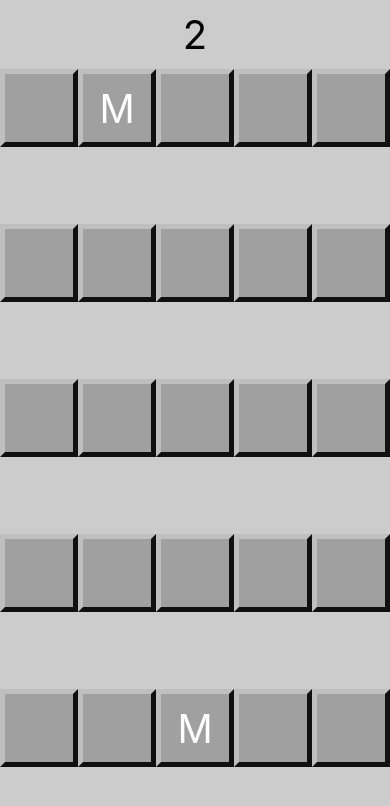
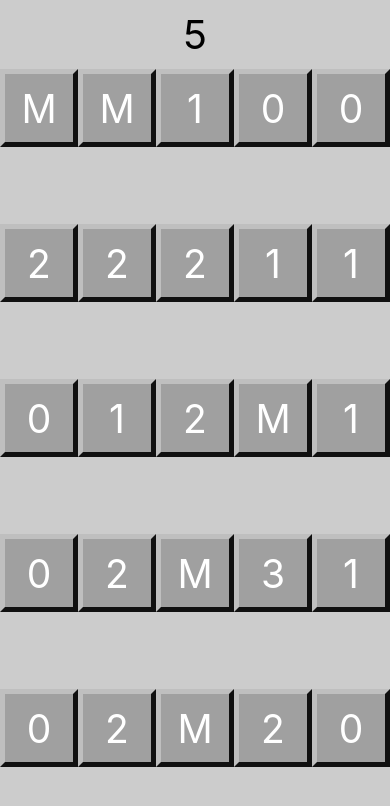
Before and after one commit to EmployingDGC/minesweeper_react_native, a React Native app: screen / in a window 390 px wide. Shown: the top 806 px of the page. Built offline with nearby package versions, Linux system fonts and the light colour scheme.

Commit message:
Update Main
Implemented the fill on minesweeper

```diff
--- a/src/App.js
+++ b/src/App.js
@@ -16,7 +16,7 @@ class App extends React.Component {
         }
 
         this.properts = {
-            mines: 2,
+            mines: 5,
             rows: 5,
             columns: 5,
         }
--- a/src/components/Main/index.js
+++ b/src/components/Main/index.js
@@ -41,7 +41,6 @@ class Main extends React.Component {
 
         for (let i = 0; i < qtyMines; i++) {
             const random = parseInt(Math.random() * qtyCell);
-            // const random = 5;
 
             if (posMines.includes(random)) {
                 i -= 1;
@@ -90,16 +89,24 @@ class Main extends React.Component {
         }
 
         for (let i = 0; i < qtyCell; i++) {
-
+            allCell.push(0);
         }
 
-        console.log(`\n\n\t${qtyCell}\n\t${posMines}\n\t${countAux}\n\t${posMinesCount}\n\n`);
+        for (let i = 0; i < countAux.length; i++) {
+            allCell[countAux[i]] += 1;
+        }
+
+        console.log(`\n\n\t${qtyCell}\n\t${allCell}\n\t${posMines}\n\t${countAux}\n\t${posMinesCount}\n\n`);
 
         for (let i = 0; i < qtyCell; i++) {
             let value = "";
 
             if (posMines.includes(i)) {
                 value = "M";
+            }
+
+            else {
+                value = allCell[i];
             }
 
             const component = (
```
